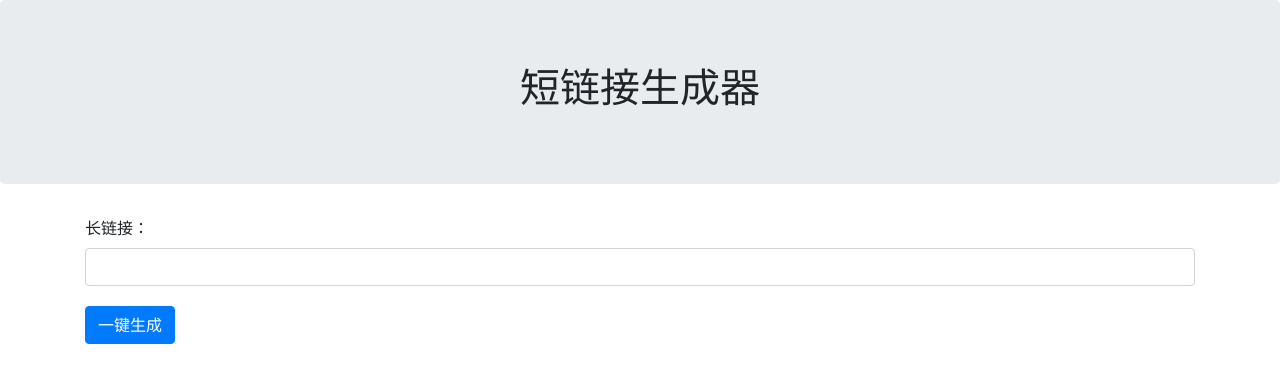
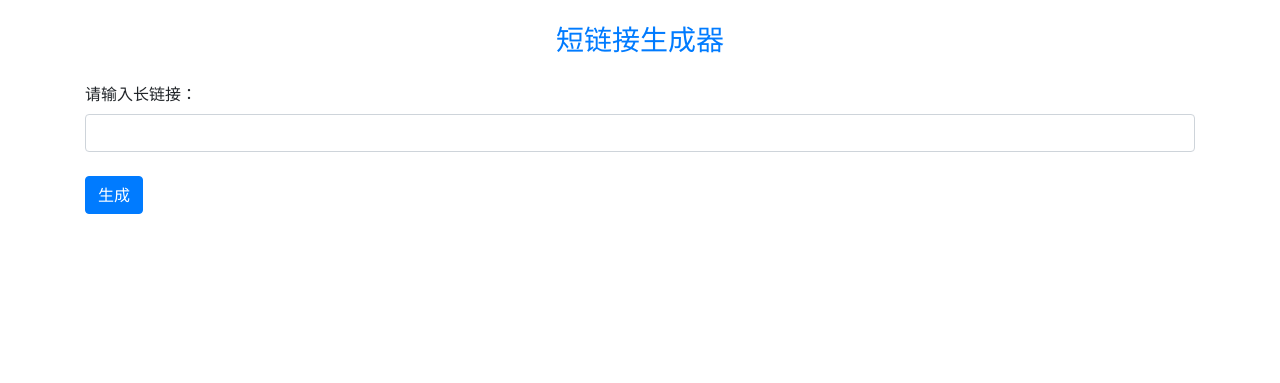
Before and after one commit to Adydio/shorturl_generator, a Flask app: page / in a window 1280 px wide. Shown: the top 383 px of the page. Run offline with Flask 3, Linux system fonts and the light colour scheme; some libraries are stand-ins or nearby versions.

Commit message:
final project

```diff
--- a/app.py
+++ b/app.py
@@ -1,27 +1,20 @@
 from flask import Flask, render_template, request, redirect
+import config
+from models import URLModel
+from exts import db
 import pymysql
 from bases import Bases
+from flask_sqlalchemy import SQLAlchemy
+from flask_migrate import Migrate
 
 
+app = Flask(__name__)
+app.config.from_object(config)
+app.config['SQLALCHEMY_TRACK_MODIFICATIONS'] = False
+db.init_app(app)
 bases = Bases()
 host = 'http://127.0.0.1:5000/'
 
-
-try:
-    connection = pymysql.connect(host='localhost',
-                                 port=3306,
-                                 user='root',
-                                 password='',
-                                 db='shorturl',
-                                 charset='utf8'
-                                 )
-except pymysql.Error:
-    raise
-
-cursor = connection.cursor()
-
-
-app = Flask('__name__')
 
 @app.route('/')
 def index():
@@ -31,15 +24,13 @@ def index():
 @app.route('/gen_short_url', methods=['POST'])
 def gen_short_url():
     long_url = request.form.get('long_url')
-    # 将长链接存入数据库
     try:
-        cursor.execute('insert into urls (url) values ("{}")'.format(long_url))
-        connection.commit()
+        long_url_add = URLModel(url=long_url)
+        db.session.add(long_url_add)
+        db.session.commit()
     except pymysql.Error:
         raise
-    # 获取id
-    last_id = cursor.lastrowid
-    # 将 id 转化为 62 进制
+    last_id = URLModel().find_id()
     encode = bases.toBase62(last_id)
     short_url = host + encode
     return render_template('index.html', short_url=short_url)
@@ -48,10 +39,9 @@ def gen_short_url():
 @app.route('/<encode_id>')
 def redirect_url(encode_id):
     id = bases.fromBase62(encode_id)
-    try:
-        cursor.execute('select url from urls where id = {}'.format(id))
-        connection.commit()
-        url = cursor.fetchone()
-        return redirect(url[0])
-    except pymysql.Error:
-        raise
+    url = URLModel().find_url(id)
+    return redirect(url)
+
+
+if __name__ == '__main__':
+    app.run(debug=True)
--- a/templates/index.html
+++ b/templates/index.html
@@ -1,30 +1,33 @@
 <!DOCTYPE html>
 <html lang="en">
-  <head>
+<head>
     <meta charset="UTF-8">
-    <link rel="stylesheet" href="https://maxcdn.bootstrapcdn.com/bootstrap/4.0.0/css/bootstrap.min.css" integrity="sha384-Gn5384xqQ1aoWXA+058RXPxPg6fy4IWvTNh0E263XmFcJlSAwiGgFAW/dAiS6JXm" crossorigin="anonymous">
+    <link rel="stylesheet" href="https://maxcdn.bootstrapcdn.com/bootstrap/4.0.0/css/bootstrap.min.css"
+          integrity="sha384-Gn5384xqQ1aoWXA+058RXPxPg6fy4IWvTNh0E263XmFcJlSAwiGgFAW/dAiS6JXm" crossorigin="anonymous">
     <title>短链接生成器</title>
-  </head>
-  <body>
-    <div class="jumbotron text-center">
-      <h1>短链接生成器</h1>
-    </div>
-    <div class="container">
-      <form action="/gen_short_url" method="post">
-        <div class="form-group">
-          <label>长链接：</label>
-          <input type="test" class="form-control" name="long_url"/>
+</head>
+<body>
+
+{#<div class="jumbotron text-center">#}
+{#    <h1>短链接生成器</h1>#}
+{#</div>#}
+<div class="container">
+    <h1 class="h3 mb-3 text-primary text-center mt-4"> 短链接生成器 </h1>
+    <form action="/gen_short_url" method="post">
+        <div class="form-group mt-4">
+            <label>请输入长链接：</label>
+            <input type="text" class="form-control" name="long_url"/>
         </div>
-        <button type="submit" class="mt-1 btn btn-primary">一键生成</button>
-      </form>
-    </div>
+        <button type="submit" class="mt-2 btn btn-primary">生成</button>
+    </form>
 
-    {%if short_url%}
-    <div class="container text-center">
-      <label>短链接：</label>
-      <a href="{{short_url}}">{{short_url}}</a>
-    </div>
-    {%endif%}
 
-  </body>
+    {% if short_url %}
+        <div class="mt-4 alert alert-success">
+            <label>生成成功！短链接：</label>
+            <a href="{{ short_url }}">{{ short_url }}</a>
+        </div>
+    {% endif %}
+</div>
+</body>
 </html>
```
Also changed, not shown: 5 other files.
